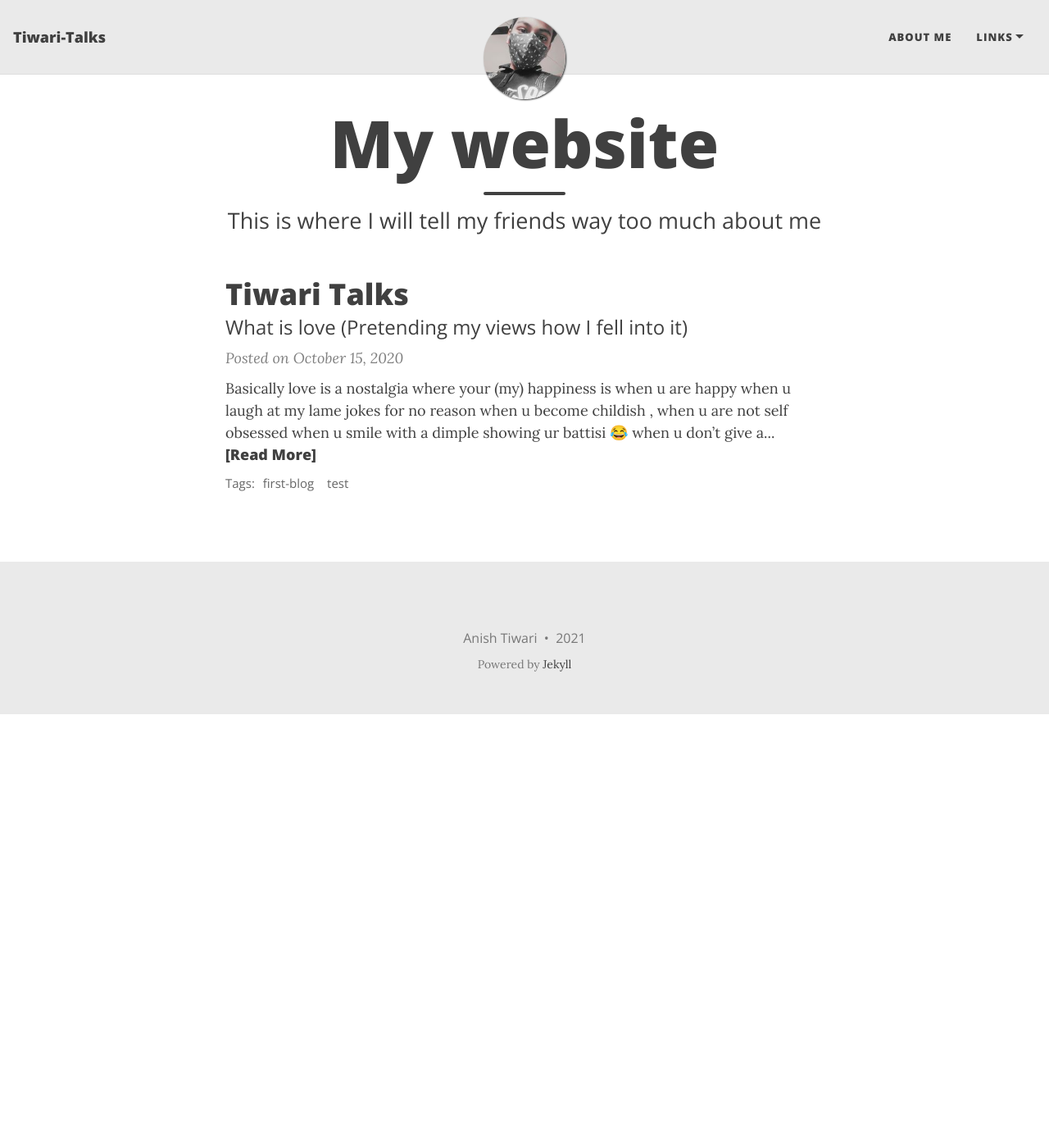
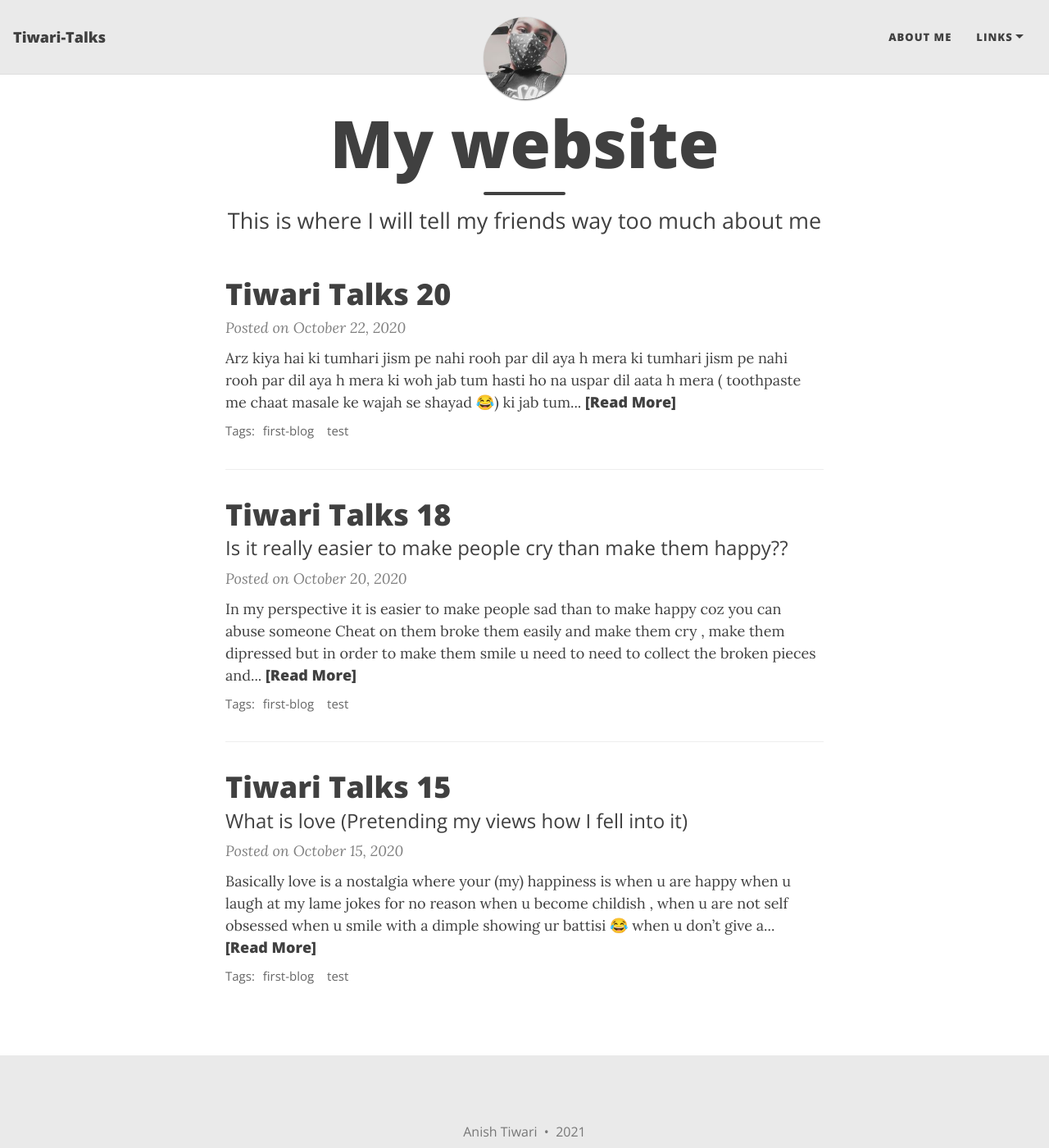
Before and after one commit to tiwari-talks/tiwari-talks.github.io, a Jekyll site: the page built from index.html, in a window 1280 px wide and 1400 px high. Shown: the whole window at 82% size. Built offline with Jekyll 4.4.1, drawn with Linux system fonts in a browser that asks for light colours; nearby versions of some CDN libraries; the list of posts is cut into pages by our own code.

Commit message:
more tiwari talks

```diff
--- a/_posts/2020-10-15-what-is-love.md
+++ b/_posts/2020-10-15-what-is-love.md
@@ -1,6 +1,6 @@
 ---
 layout: post
-title: Tiwari Talks #1
+title: Tiwari Talks 15
 subtitle: What is love (Pretending my views how I fell into it)
 cover-img:
 thumbnail-img:
--- /dev/null
+++ b/_posts/2020-10-20-tiwari-talks-18.md
@@ -0,0 +1,12 @@
+---
+layout: post
+title: Tiwari Talks 18
+subtitle: Is it really easier to make people cry than make them happy??
+cover-img:
+thumbnail-img:
+share-img:
+tags: [first-blog, test]
+---
+
+‌In my perspective it is easier to make people sad than to make happy coz you can abuse someone
+‌Cheat on them broke them easily and make them cry , make them dipressed but in order to make them smile u need to need to collect the broken pieces and make them stack one by one it takes a lot of effort to give your happines to the one whom u love to make them happy, like while writing this and the other tiwari talks I know I am not well, I know that my hands are shivering but I will write every single day and put my every single ounce to bring smiles on the faces of my special ones💖 I know that my writings aren't that well but I will try every single day Now ,I take a leave tell me if I said it right or not ( everyone those who will see coz it means a lot if u appreciate or correct if I am going wrong 💖♥️
--- /dev/null
+++ b/_posts/2020-10-22-tiwari-talks-22.md
@@ -0,0 +1,13 @@
+---
+layout: post
+title: Tiwari Talks 20
+subtitle:
+cover-img:
+thumbnail-img:
+share-img:
+tags: [first-blog, test]
+---
+
+Arz kiya hai ki tumhari jism pe nahi rooh par dil aya h mera ki tumhari jism pe nahi rooh par dil aya h mera ki woh jab tum hasti ho na uspar dil aata h mera ( toothpaste me chaat masale ke wajah se shayad 😂) ki jab tum jab tum nadaniyaan karti ho toh uspar  dil ata h mera ki jab tum gussa karti ho toh tumhe aur chhidhane ka mann karta h mera
+
+Ki bas tum hasti raho yahi toh dil chahta h mera ♥️♥️
```
Also changed, not shown: assets/css/bootstrap-social.css.
